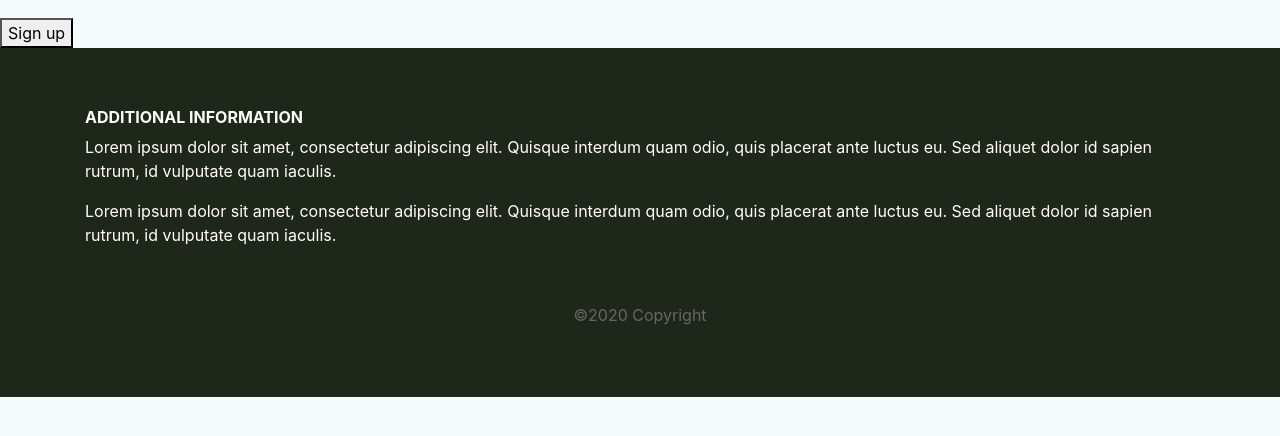
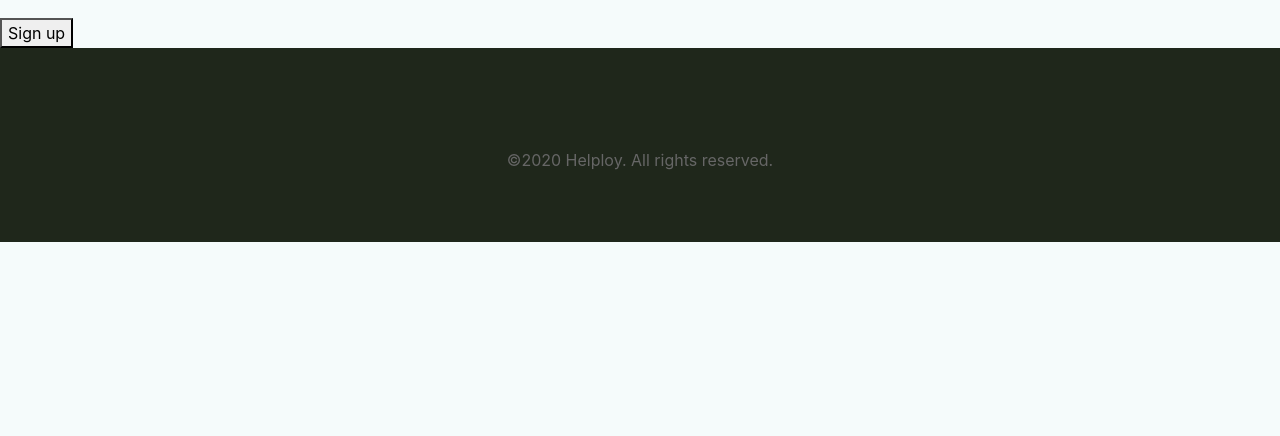
Before and after one commit to ntdkhiem/ByteHacks, a Flask app: template services/web/application/templates/job.html in a window 1280 px wide. Shown: the part 296-732 px from the top of the page. Run offline with Flask 2, Linux system fonts and the light colour scheme; the template is opened without the code that fills it, so the values that code supplies are empty; some libraries are stand-ins or nearby versions; some web fonts are replaced.

Commit message:
:zap: restyle layout page

```diff
--- a/services/web/application/templates/_base.html
+++ b/services/web/application/templates/_base.html
@@ -38,7 +38,7 @@
 			{% endfor %}
 		{% endif %}
 	{% endwith %}
-    <nav class="navbar navbar-expand-md">
+    <nav class="navbar sticky-top navbar-expand-md">
       <a class="navbar-brand" href="#"
         ><img src="images/favicon.gif" alt="favicon"
       /></a>
@@ -56,7 +56,7 @@
             <a class="nav-link" href="{{ url_for('Home.index') }}">Home</a>
           </li>
           <li class="nav-item">
-            <a class="nav-link" href="aboutus.html">About Us</a>
+            <a class="nav-link" href="{{ url_for('Home.about') }}">About Us</a>
           </li>
           <li class="nav-item">
             <a class="nav-link" href="{{ url_for('Dashboard.index') }}"
@@ -84,33 +84,20 @@
       </div>
     </nav>
 
-	{% block content %}{% endblock %}
+  {% block content %}{% endblock %}
     <footer class="page-footer">
       <div class="container">
         <div class="row">
           <div class="col-lg-12 col-md-8 col-sm-12">
-            <h6 class="text-uppercase font-weight-bold">
-              Additional Information
-            </h6>
-            <p>
-              Lorem ipsum dolor sit amet, consectetur adipiscing elit. Quisque
-              interdum quam odio, quis placerat ante luctus eu. Sed aliquet
-              dolor id sapien rutrum, id vulputate quam iaculis.
-            </p>
-            <p>
-              Lorem ipsum dolor sit amet, consectetur adipiscing elit. Quisque
-              interdum quam odio, quis placerat ante luctus eu. Sed aliquet
-              dolor id sapien rutrum, id vulputate quam iaculis.
-            </p>
+            <div class="footer-copyright text-center">&copy;2020 Helploy. All rights reserved.</div>
           </div>
         </div>
       </div>
-      <div class="footer-copyright text-center">&copy;2020 Copyright</div>
     </footer>
     {% block scripts %}
-	<script src="https://code.jquery.com/jquery-3.3.1.slim.min.js" integrity="sha384-q8i/X+965DzO0rT7abK41JStQIAqVgRVzpbzo5smXKp4YfRvH+8abtTE1Pi6jizo" crossorigin="anonymous"></script>
-	<script src="https://cdnjs.cloudflare.com/ajax/libs/popper.js/1.14.6/umd/popper.min.js" integrity="sha384-wHAiFfRlMFy6i5SRaxvfOCifBUQy1xHdJ/yoi7FRNXMRBu5WHdZYu1hA6ZOblgut" crossorigin="anonymous"></script>
-	<script src="https://stackpath.bootstrapcdn.com/bootstrap/4.2.1/js/bootstrap.min.js" integrity="sha384-B0UglyR+jN6CkvvICOB2joaf5I4l3gm9GU6Hc1og6Ls7i6U/mkkaduKaBhlAXv9k" crossorigin="anonymous"></script>
+    <script src="https://code.jquery.com/jquery-3.2.1.slim.min.js" integrity="sha384-KJ3o2DKtIkvYIK3UENzmM7KCkRr/rE9/Qpg6aAZGJwFDMVNA/GpGFF93hXpG5KkN" crossorigin="anonymous"></script>
+    <script src="https://cdnjs.cloudflare.com/ajax/libs/popper.js/1.12.9/umd/popper.min.js" integrity="sha384-ApNbgh9B+Y1QKtv3Rn7W3mgPxhU9K/ScQsAP7hUibX39j7fakFPskvXusvfa0b4Q" crossorigin="anonymous"></script>
+    <script src="https://maxcdn.bootstrapcdn.com/bootstrap/4.0.0/js/bootstrap.min.js" integrity="sha384-JZR6Spejh4U02d8jOt6vLEHfe/JQGiRRSQQxSfFWpi1MquVdAyjUar5+76PVCmYl" crossorigin="anonymous"></script>
     <script src="{{ url_for('static', filename='js/script.js') }}"></script>
     {% endblock %}
   </body>
```
